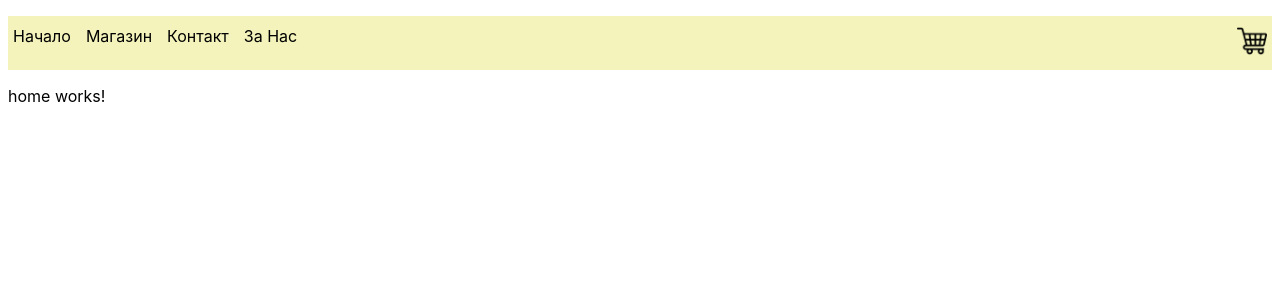
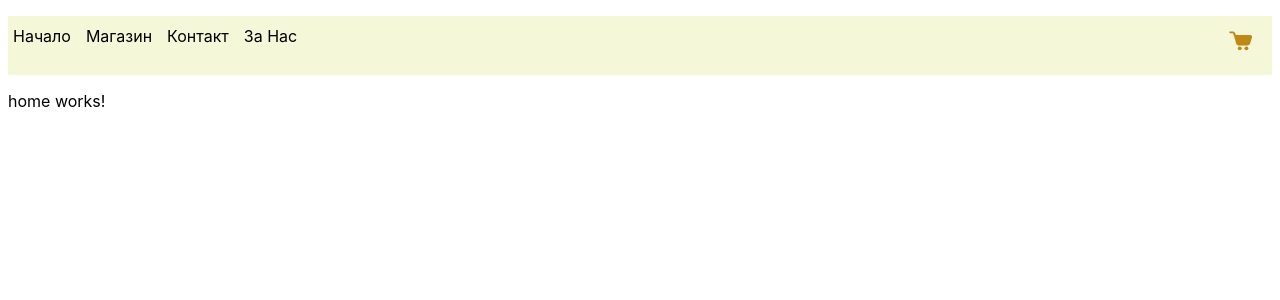
Before and after one commit to Argentfire/BeeShop-Angular, an Angular app: page / in a window 1280 px wide. Shown: the top 300 px of the page. Built offline with nearby package versions, Linux system fonts and the light colour scheme.

Commit message:
Replace cart icon with SVG and update navigation styles

```diff
--- a/src/app/navigation/navigation.component.html
+++ b/src/app/navigation/navigation.component.html
@@ -14,7 +14,7 @@
     </li>
     <li id="cart-link">
       <a [routerLink]="['/cart']">
-        <img src="assets/shopping-cart.png" alt="cart"  width="30"/>
+        <img src="assets/cart.svg" alt="cart"  width="50px"/>
       </a>
     </li>
   </ul>
--- a/src/app/navigation/navigation.component.scss
+++ b/src/app/navigation/navigation.component.scss
@@ -1,7 +1,7 @@
 #navigation {
   ul {
     list-style: none;
-    background-color: rgb(243, 243, 187);
+    background-color: #F5F7D9;
     padding: 10px 5px;
     display: flex;
     flex-direction: row;
```
Also changed, not shown: src/assets/cart.svg (added).
